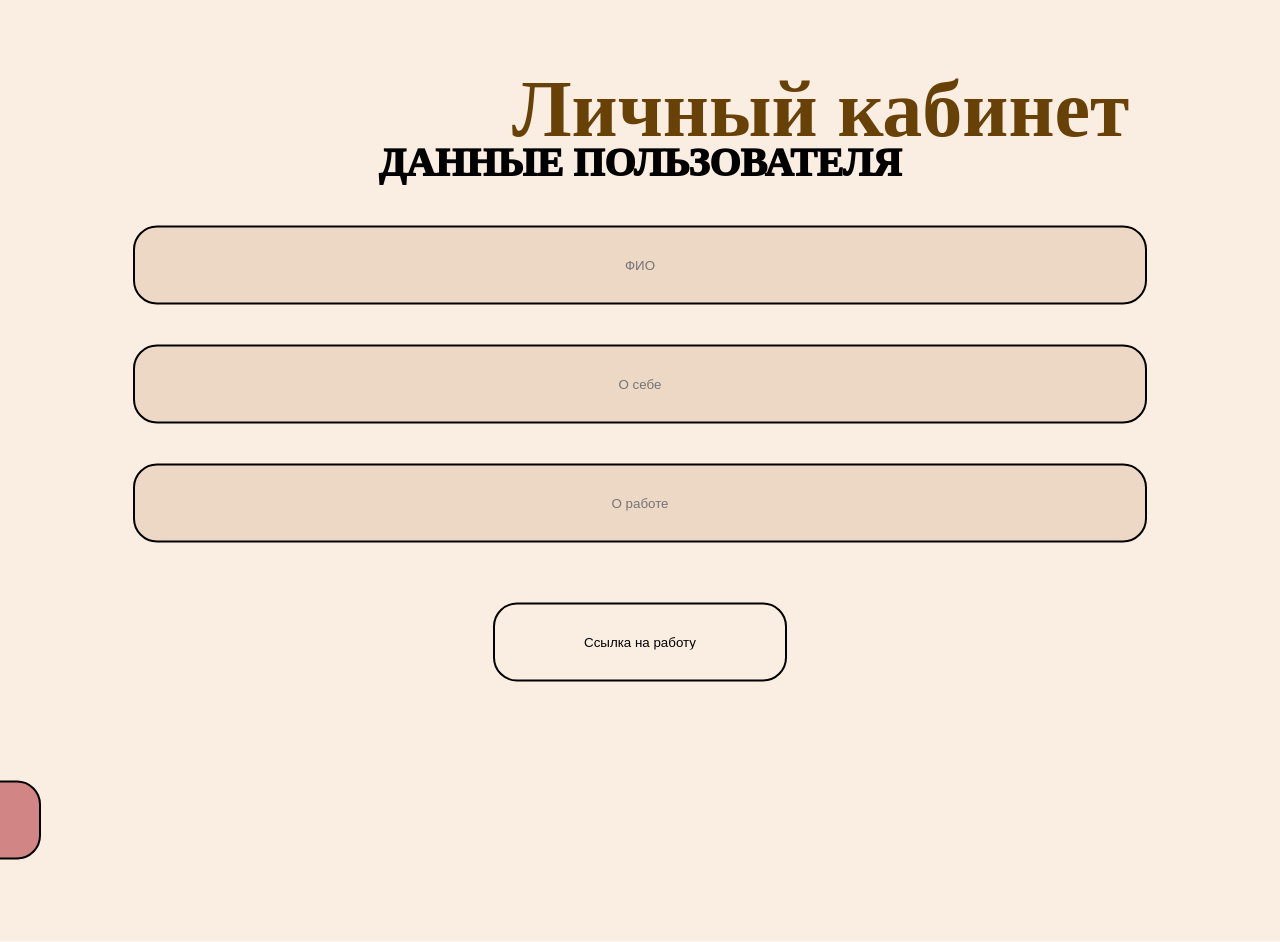
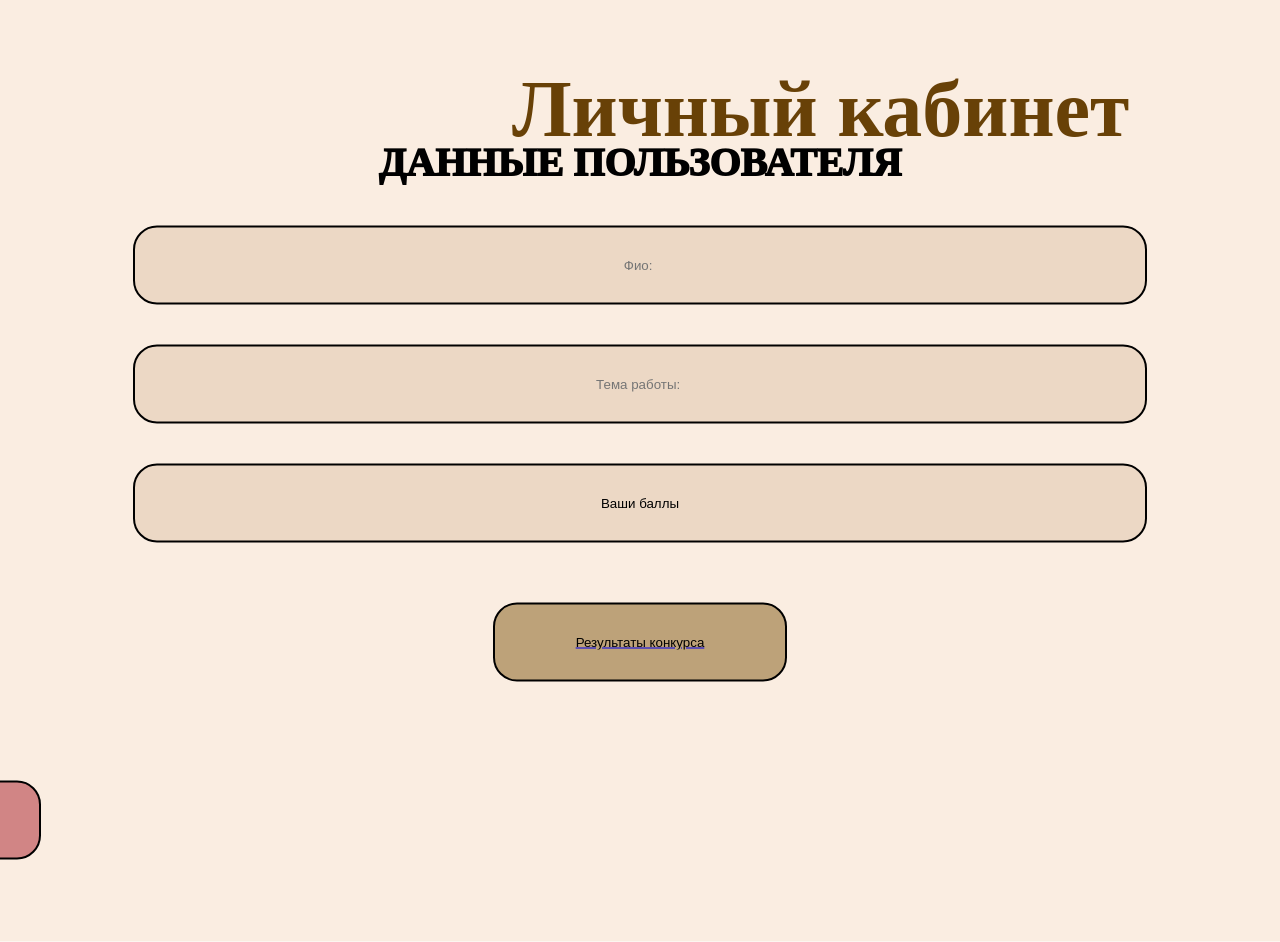
Before and after one commit to AshotKirgiz/hakaton-morkovka, a Django app: page /accounts/account/user in a window 1280 px wide; the page is wider, and only the part inside the window is pictured. Run offline with Django 3.2, Linux system fonts and the light colour scheme; parts of the project's set-up code (start-up, migrations or seed data) failed here and were passed over.

Commit message:
version 0.73

```diff
--- a/accounts/urls.py
+++ b/accounts/urls.py
@@ -16,5 +16,6 @@ urlpatterns = [
     path('bids/bids-detail', views.bids_detail, name="bidsdv"),
     path('bids/bids-mark', views.bids_mark, name="bidsmk"),
     path('bids/bids-mark/printed-editions', views.printed_editions, name="print"),
+    path('bids/bids-mark/printed-editions', views.printed_editions, name="print"),
     path('bids/bids-mark/information_publications', views.information_publications, name="info")
 ]
--- a/accounts/views.py
+++ b/accounts/views.py
@@ -6,13 +6,16 @@ from django.urls import reverse_lazy
 from django.views.generic import CreateView
 from .forms import LoginUserForm, RegisterUserForm
 from .utils import DataMixin
-
+from .models import CustomUser
 
 def me_user(request):
-    return render(request, "lk.html")
+    users = CustomUser.objects.all()
+    return render(request, 'lk.html', context={'users': users})
 
 def me_admin(request):
     return render(request, "lkadmin.html")
+
+
 
 def themes(request):
     return render(request, "themes.html")
--- a/morkovka/home/static/css/bg3.css
+++ b/morkovka/home/static/css/bg3.css
@@ -67,7 +67,7 @@ background: url(../img/bglk.png);
 }
 .box input[ type="submit1"]{
         border: 0;
-    background: none;
+    background: #BDA279;
     display: block;
     margin: 60px auto;
     text-align: center;
@@ -82,10 +82,6 @@ background: url(../img/bglk.png);
 
 }
 
-.box input[ type="submit1"]:hover{
-
-    background: #E8CDB4;
-}
 
 .box input[ type="submit2"]{
     position: absolute;
--- a/morkovka/home/static/css/style2.css
+++ b/morkovka/home/static/css/style2.css
@@ -74,7 +74,7 @@ background: url(../img/bglk.png);
     margin: 60px auto;
     text-align: center;
     border: 2px solid black;
-    padding: 30px 20px;
+    padding: 3px 2px;
     width: 250px;
     outline: none;
     color: black;
--- a/morkovka/urls.py
+++ b/morkovka/urls.py
@@ -7,7 +7,8 @@ from morkovka import views, settings
 urlpatterns = [
     path('admin/', admin.site.urls),
     path('home/', views.home, name = "home"),
-    path('accounts/', include('accounts.urls'))
+    path('accounts/', include('accounts.urls')),
+    path('end/', views.end, name = "end")
 ]
 
 urlpatterns += [
--- a/morkovka/views.py
+++ b/morkovka/views.py
@@ -3,3 +3,6 @@ from django.shortcuts import render
 # Create your views here.
 def home(request):
     return render(request, "index.html")
+
+def end(request):
+    return render(request, "end.html")
--- a/templates/lk.html
+++ b/templates/lk.html
@@ -13,15 +13,19 @@
     <div class="bg3"></div>
     <form class="box"  action="zayavka.html" method="post">
     <h1>Данные пользователя</h1>
-    <input type="text1" name="" placeholder="ФИО">
-    <input type="Password1" name="" placeholder="О себе">
-    <input type="Password1" name="" placeholder="О работе">
-    <input type="submit1" name="" value="Ссылка на работу">
 
 
-    <input type="submit2" name="" value="На главную">
+    <input type="text1" name="" placeholder="Фио: {{ user.fio }}">
+    <input type="text1" name="" placeholder="Тема работы: {{ user.theme }}">
+    <input type="text1" name="" value="Ваши баллы">
 
+    <a href="{% url 'end' %}">
+        <input type="submit1" name="" value="Результаты конкурса">
+    </a>
 
+    <a href="{% url 'home' %}">
+        <input type="submit2" name="" value="На главную">
+    </a>
 
 </form>
         <div class = "text">
--- a/templates/lkadmin.html
+++ b/templates/lkadmin.html
@@ -16,8 +16,9 @@
     <input type="text1" name="" placeholder="ФИО">
     <input type="Password1" name="" placeholder="О себе">
 
-
-    <input type="submit1" name="" value="Приступить к проверке">
+    <a href="{% url 'themes' %}">
+        <input type="submit1" name="" value="Приступить к работе">
+    </a>
 
 
 
```
Also changed, not shown: db.sqlite3, templates/end.html (added).
